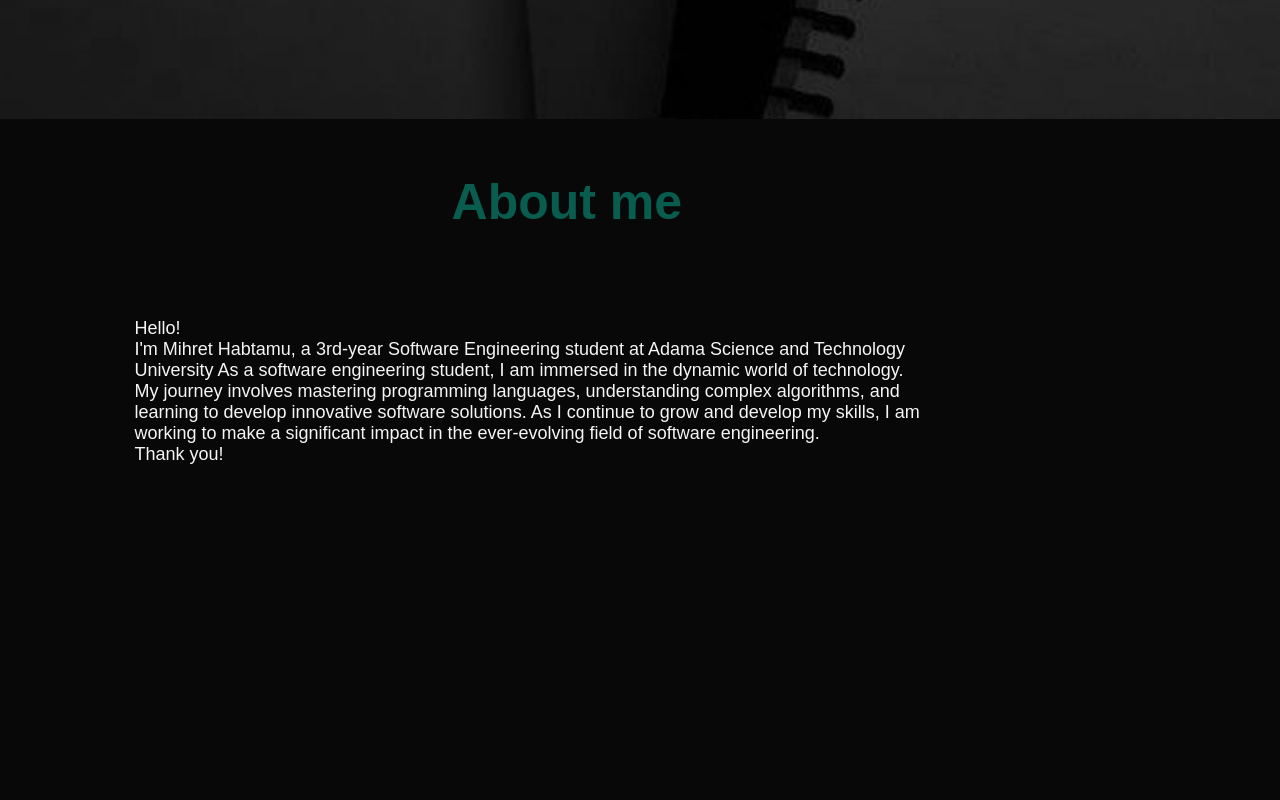
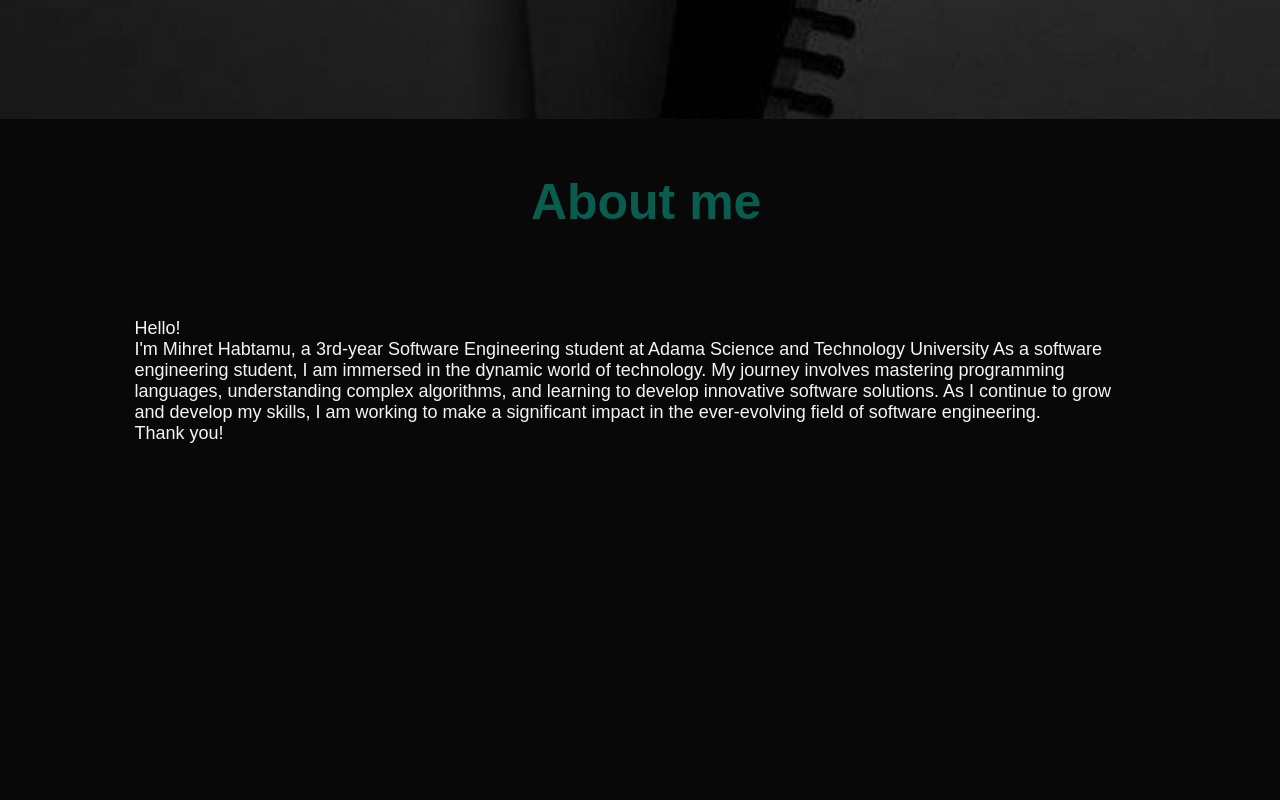
Before and after one commit to nardoki/Personal-portfolio-, a plain HTML site: page personal portifolio/index.html in a window 1280 px wide. Shown: the part 740-1540 px from the top of the page. Drawn offline with Linux system fonts and the light colour scheme.

Commit message:
Update index.html

```diff
--- a/personal portifolio/index.html
+++ b/personal portifolio/index.html
@@ -41,8 +41,7 @@
     <!-- About-->
     <div id="about">
         <div class="container">
-            <div class="row">
-
+            <div class="card">
                 <div class="about-col-1">
                     <h1 class="sub"><span>About me</span></h1>
                     <br><br>
@@ -131,6 +130,7 @@
                      <footer>
                         <p>Copyright &copy; Mihret. personal website</p>
                       </footer>
+<script src="https://kit.fontawesome.com/511cf0c311.js" crossorigin="anonymous"></script>
 <script> src="script.js"</script>
 </body>
 </html>
```
